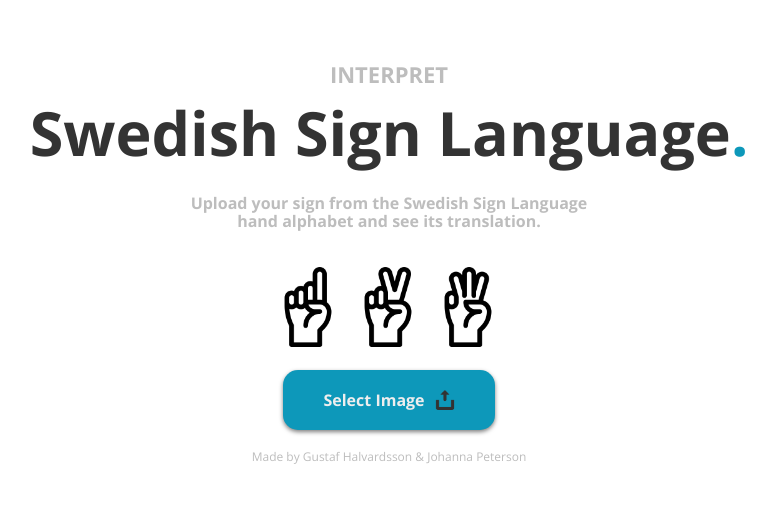
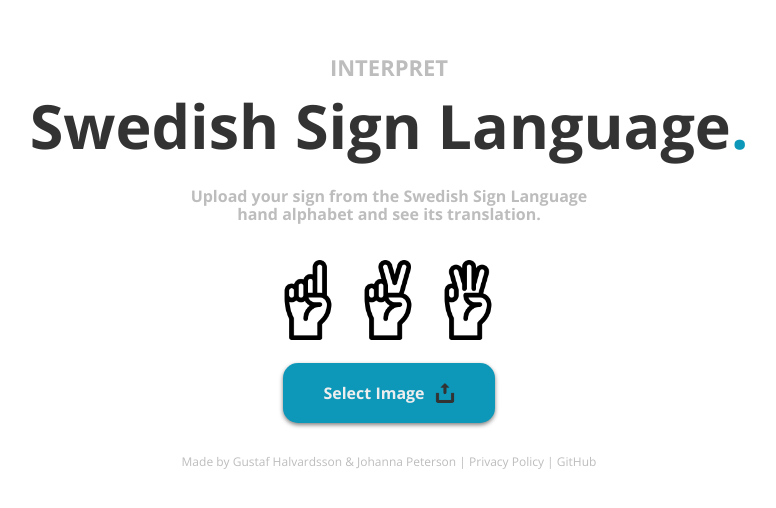
Before and after one commit to gustafvh/SignInterpreterSSL, a React (Create React App) app: page / in a window 1280 px wide. Shown: the part 142-650 px from the top of the page, without its empty margins (251-1027 px from the left). Built offline with nearby package versions, Linux system fonts and the light colour scheme; no server answers.

Commit message:
added privacy policy on homepage

```diff
--- a/src/components/Footer/Footer.js
+++ b/src/components/Footer/Footer.js
@@ -7,7 +7,10 @@ export default class Footer extends Component {
         return (
             <div className="footer__container">
 
-            <a className="footer_small-text" href="https://github.com/gustafvh/SignInterpreterSSL">Made by Gustaf Halvardsson & Johanna Peterson</a>
+            <p className="footer_small-text"> Made by Gustaf Halvardsson & Johanna Peterson |
+            <a className="footer_small-text" href="https://github.com/gustafvh/SignInterpreterSSL"> Privacy Policy |</a>
+            <a className="footer_small-text" href="https://github.com/gustafvh/SignInterpreterSSL"> GitHub</a>
+            </p>
 
         </div>
         )
```
Also changed, not shown: 1 other file (tests, documents, lock files or other folders).
